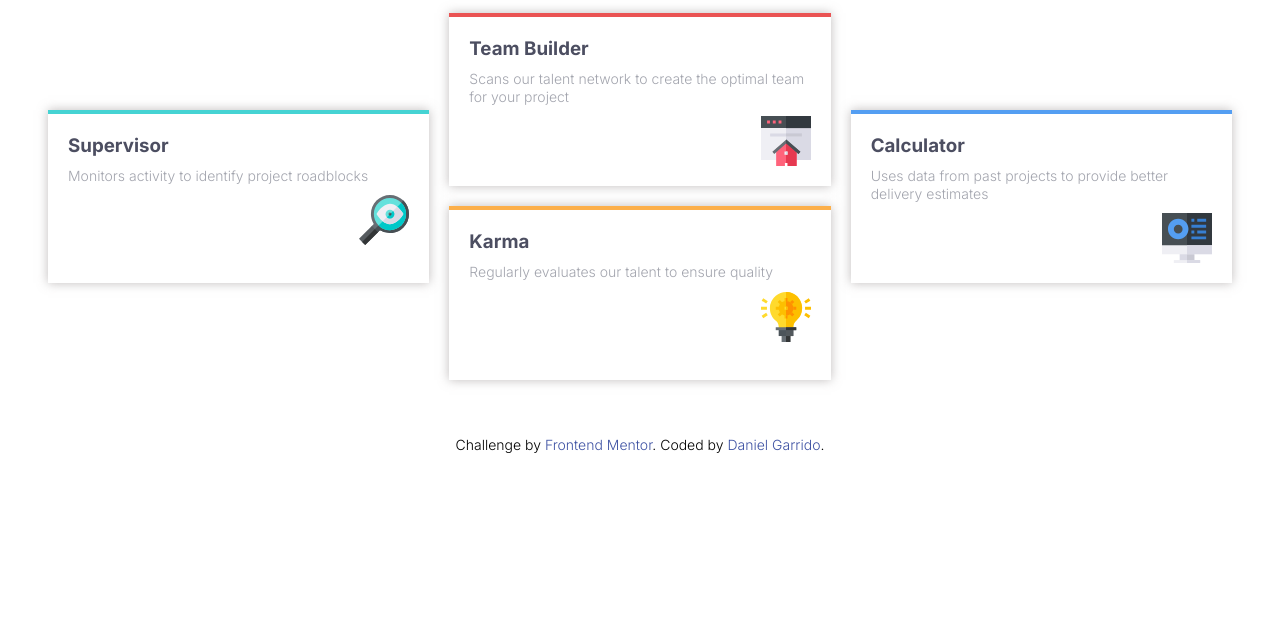
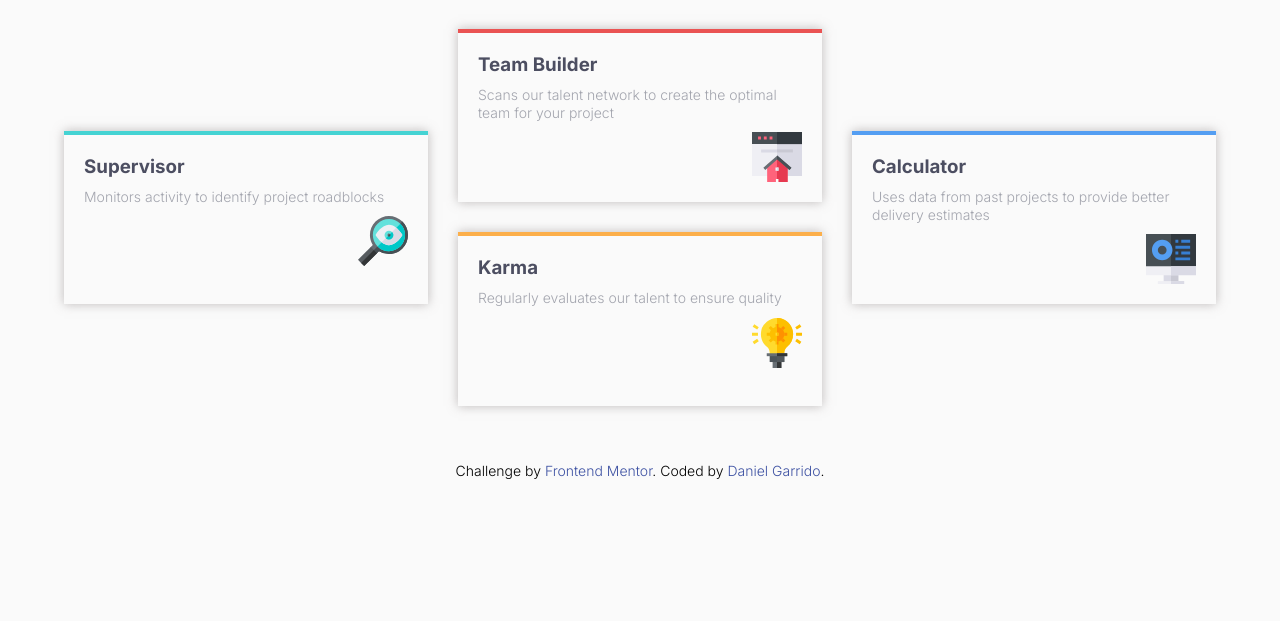
Before and after one commit to Daniel-Garrido/four-card-feature-section-master, a plain HTML site: page index.html in a window 1280 px wide. Shown: the part 179-800 px from the top of the page. Drawn offline with Linux system fonts and the light colour scheme.

Commit message:
subiendo cambios

```diff
--- a/styles.css
+++ b/styles.css
@@ -4,6 +4,7 @@
     margin: 0;
     padding: 0;
 }
+
 :root{
 
     /*PRIMARY*/
@@ -21,7 +22,8 @@
 
 body{
     font-family: 'Inter', sans-serif;
-    padding: 3rem;
+    padding: 4em;
+    background-color: var(--VeryLightGray);
 }
 
 /*header*/
@@ -42,6 +44,7 @@ body{
     justify-content: center;
     flex-direction: column;
 }
+
 .content h1{
 
     font-size: 30px;
@@ -69,7 +72,7 @@ body{
     display: grid;
     grid-template-columns: repeat(3,1fr);
     grid-template-rows: repeat(4,1fr);
-    gap: 20px;
+    gap: 30px;
 
 
     grid-template-areas:
```
